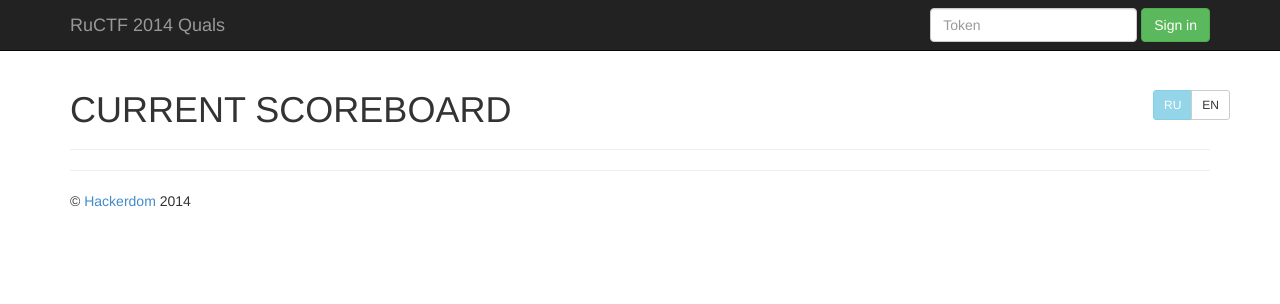
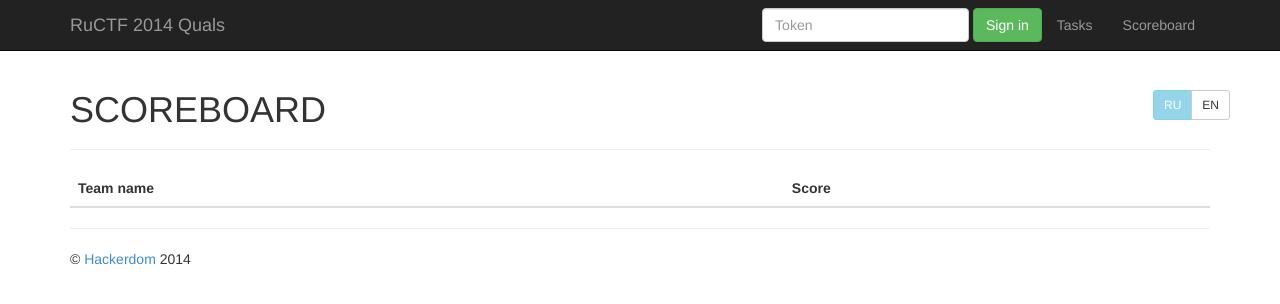
Before and after one commit to last-g/qoala, a Django app: page / in a window 1280 px wide. Shown: the top 304 px of the page. Run offline with Django 3.2, Linux system fonts and the light colour scheme; data comes from the database, SQL or seed files in the repository; data that the repository does not hold is empty; parts of the project's set-up code (start-up, migrations or seed data) failed here and were passed over; some libraries are stand-ins or nearby versions.

Commit message:
[design] scoreboard, show_answer, glyphicons

```diff
--- a/apps/board/templates/board/scoreboard.html
+++ b/apps/board/templates/board/scoreboard.html
@@ -1,13 +1,16 @@
 {% extends "base.html" %}
 
-{% block page_header %}CURRENT SCOREBOARD{% endblock %}
+{% block page_header %}SCOREBOARD{% endblock %}
 
 {% block content %}
-
+    <table class="table table-striped table-hover table-responsive">
+    <thead>
+      <th>Team name</th><th>Score</th>
+    </thead>
     {% for team in teams %}
-        <div>
-            <span class="team-name">{{ team.name }}</span> <span class="team-score">{{ team.score|default_if_none:'0'}}</span>
-        </div>
+        <tr>
+            <td class="team-name"><a href="{{ team.get_absolute_url }}">{{ team.name }}</a></td><td class="team-score">{{ team.score|default_if_none:'0'}}</td>
+        </tr>
     {% endfor %}
-
+    </table>
 {% endblock %}
--- a/apps/quests/templates/quests/open.html
+++ b/apps/quests/templates/quests/open.html
@@ -12,10 +12,11 @@
       <form class="form-inline" role="form" action="{% url 'quests.views.answer_task_by_id' variant.quest.id %}" method="post">
        {% csrf_token %}
         <div class="form-group">
-          <label class="sr-only" for="task-answer">Email address</label>
+          <label class="sr-only" for="task-answer">Enter flag</label>
           <input type="text" class="form-control" id="task-answer" placeholder="Enter flag" name="answer">
         </div>
         <button type="submit" class="btn btn-default">Send</button>
+        {% block verdict %} {% endblock %}
       </form>
     </div>
 {% endblock %}
--- a/base/static/css/style.css
+++ b/base/static/css/style.css
@@ -1,3 +1,9 @@
+@font-face {
+  font-family: 'Glyphicons Halflings';
+  src: url('/static/fonts/glyphicons-halflings-regular.eot');
+  src: url('/static/fonts/glyphicons-halflings-regular.eot?#iefix') format('embedded-opentype'), url('../fonts/glyphicons-halflings-regular.woff') format('woff'), url('../fonts/glyphicons-halflings-regular.ttf') format('truetype'), url('../fonts/glyphicons-halflings-regular.svg#glyphicons-halflingsregular') format('svg');
+}
+
 body {
   padding-top: 50px;
   padding-bottom: 20px;
@@ -7,8 +13,13 @@ body {
   font-size: 10pt !important;
 }
 
-.i18n
-{
+.i18n {
   position: absolute;
   right: 50px;
 }
+
+.btn-border-success {
+  border-color:#4cae4c !important;
+}
+
+.bs-callout{margin:20px 0;padding:20px;border-left:3px solid #eee}.bs-callout h4{margin-top:0;margin-bottom:5px}.bs-callout p:last-child{margin-bottom:0}.bs-callout code{background-color:#fff;border-radius:3px}.bs-callout-danger{background-color:#fdf7f7;border-color:#d9534f}.bs-callout-danger h4{color:#d9534f}.bs-callout-warning{background-color:#fcf8f2;border-color:#f0ad4e}.bs-callout-warning h4{color:#f0ad4e}.bs-callout-info{background-color:#f4f8fa;border-color:#5bc0de}.bs-callout-info h4{color:#5bc0de}.bs-callout h4{margin-top:0;margin-bottom:5px}
--- a/base/templates/base.html
+++ b/base/templates/base.html
@@ -34,20 +34,26 @@
               <ul class="nav navbar-nav navbar-right">
                 <li><a href="{% url "board.views.task_board" %}">Tasks</a></li>
                 <li><a href="{% url "board.views.score_board" %}">Scoreboard</a></li>
-                <li><a href="{{ user.get_absolute_url }}">Profile</a></li>
+                <li><a href="{{ user.get_absolute_url }}">Profile [{{ user.name }}]</a></li>
+                <li><a href="{% url 'logout' %}">Logout</a></li>
               </ul>
-              <form class="navbar-form navbar-right">
-                <button type="submit" class="btn btn-success" href="{% url 'logout' %}">Logout</button>
-              </form>
             </div>
           {% else %}
+            <div class="navbar-collapse collapse">
+              <ul class="nav navbar-nav navbar-right">
+                <li><a href="{% url "board.views.task_board" %}">Tasks</a></li>
+                <li><a href="{% url "board.views.score_board" %}">Scoreboard</a></li>
+              </ul>
               <form class="navbar-form navbar-right" role="form" action="{% url 'login' %}" method="POST">
                 {% csrf_token %}
+                {% block login-form-group %}
                 <div class="form-group">
                   <input type="text" placeholder="Token" class="form-control" name="token">
                 </div>
+                {% endblock %}
                 <button type="submit" class="btn btn-success">Sign in</button>
               </form>
+            </div>
           {% endif %}
 
       </div>
```
Also changed, not shown: apps/board/templates/board/taskboard.html (+6 -2 lines), apps/quests/templates/quests/show_answer.html (+17 -4 lines), apps/teams/templates/teams/login.html (+14 -2 lines), base/static/fonts/glyphicons-halflings-regular.woff (added). Lines whose indentation alone changed are shown as unchanged.
